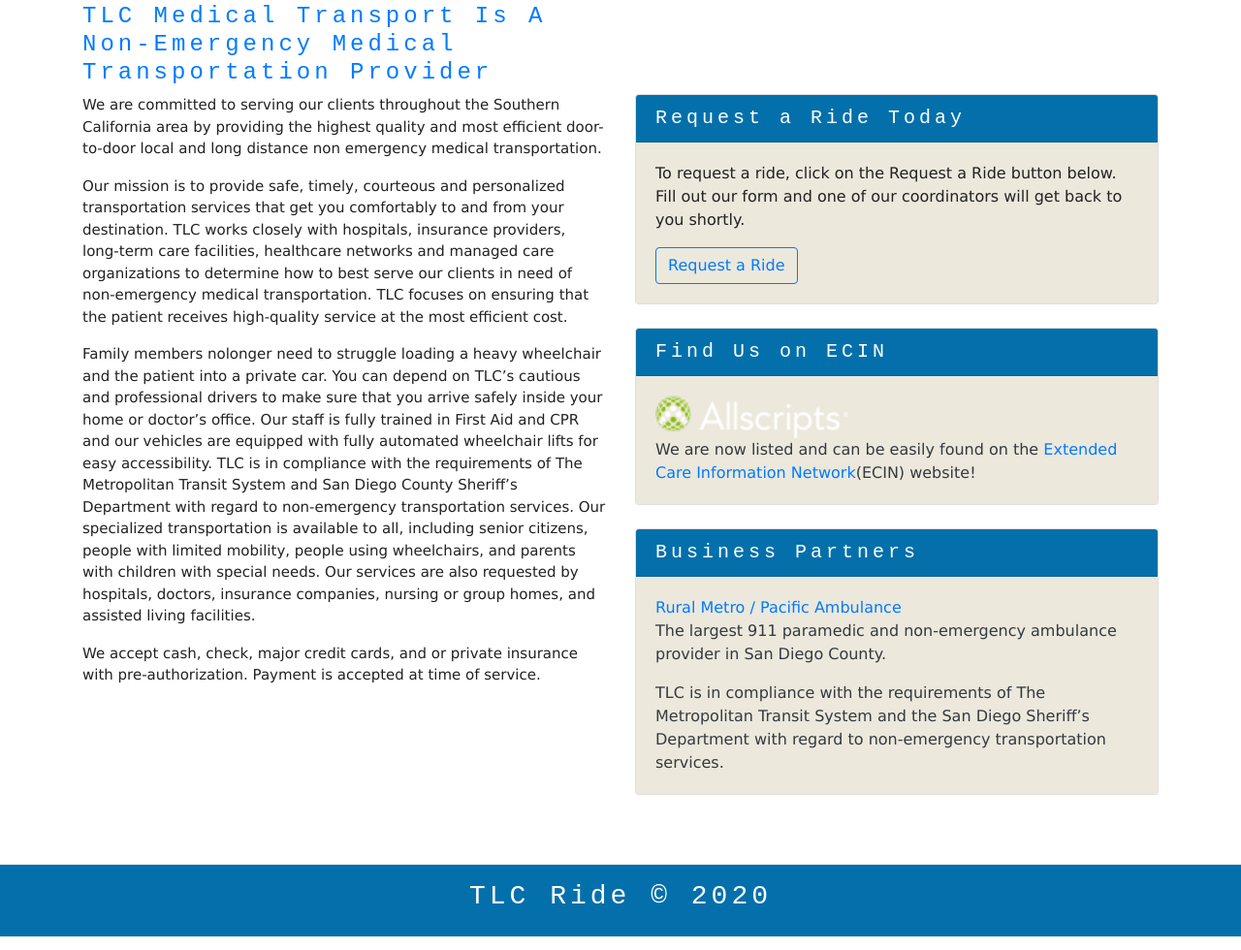
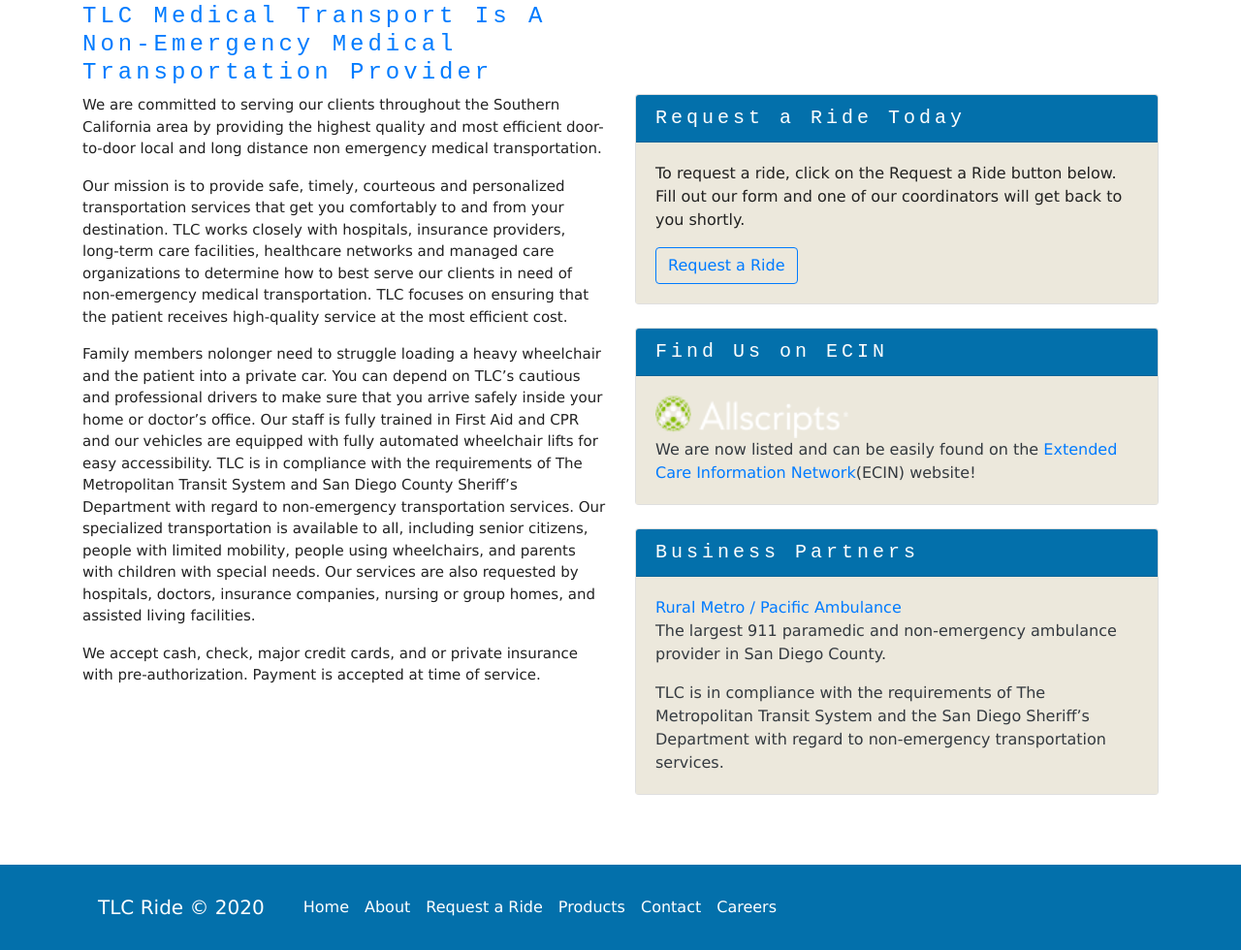
Before and after one commit to MR-TYLER31/TLC-Medical-Transport, a Gatsby site: page /about in a window 1280 px wide. Shown: the part 645-1625 px from the top of the page at 97% size. Built offline with nearby package versions, Linux system fonts and the light colour scheme; Gatsby itself is replaced by a stand-in of ours.

Commit message:
added footer links

```diff
--- a/src/components/Globals/Footer.js
+++ b/src/components/Globals/Footer.js
@@ -1,18 +1,53 @@
 import React from 'react'
+import { Link } from 'gatsby'
 
  const Footer = () => {
     return (
-        <footer className="footer py-3">
-            <div className="container">
-                <div className="row">
-                    <div className="col-10 mx-auto col-md-12 text-white text-center text-capitalize">
-                        <h3>TLC Ride &copy; {new Date().getFullYear().toString()}</h3>
-                    </div>
-                </div>
-            </div>
-        </footer>
-    )
+      <footer className="footer py-3">
+        <div className="container">
+          <nav className="navbar navbar-expand-lg">
+            <a className="text-white pr-3 navbar-brand">
+              TLC Ride &copy; {new Date().getFullYear().toString()}
+            </a>
+            <ul className="navbar-nav mr-auto">
+              <li className="nav-item">
+                <Link className="nav-link text-white" to="/">
+                  Home
+                </Link>
+              </li>
+              <li className="nav-item">
+                <Link className="nav-link text-white" to="/about">
+                  About
+                </Link>
+              </li>
+              <li className="nav-item">
+                <Link className="nav-link text-white" to="/request">
+                  Request a Ride
+                </Link>
+              </li>
+              <li className="nav-item">
+                <Link className="nav-link text-white" to="/products">
+                  Products
+                </Link>
+              </li>
+              <li className="nav-item">
+                <Link className="nav-link text-white" to="/contact">
+                  Contact
+                </Link>
+              </li>
+              <li className="nav-item">
+                <Link className="nav-link text-white" to="/careers">
+                  Careers
+                </Link>
+              </li>
+            </ul>
+          </nav>
+        </div>
+      </footer>
+    );
 }
-
+//  <p className="text-white pr-3">
+//    TLC Ride &copy; {new Date().getFullYear().toString()}
+//  </p>;
 
 export default Footer
--- a/src/components/Globals/NavbarLinks.js
+++ b/src/components/Globals/NavbarLinks.js
@@ -47,9 +47,6 @@ const NavItem = styled(Link)`
 `;
 
 
-// .active-nav-item {
-//     color: #333333;
-// }
 const NavbarLinks = () => {
   return (
     <>
```
